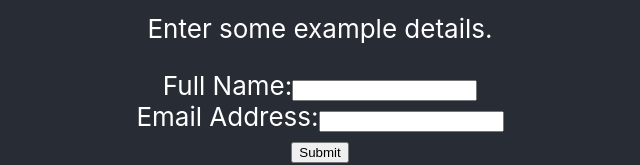
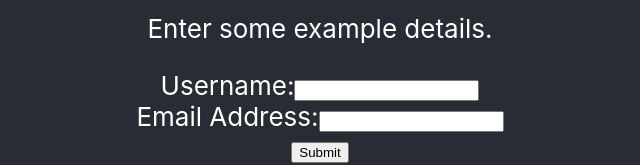
Before and after one commit to lennyleedev/testAPI, a React (Create React App) app in the folder test-api/: page / in a window 1280 px wide. Shown: the part 485-650 px from the top of the page, without its empty margins (320-960 px from the left). Built offline with nearby package versions, Linux system fonts and the light colour scheme.

Commit message:
changed full name to username

```diff
--- a/test-api/src/App.js
+++ b/test-api/src/App.js
@@ -5,7 +5,7 @@ import { johnCreateUser } from './apiService'; // Import the johnCreateUser func
 
 function App() {
   const [formData, setFormData] = useState({
-    fullName: '',
+    username: '',
     emailAddress: '',
   });
 
@@ -31,11 +31,11 @@ function App() {
         </p>
         <form onSubmit={handleSubmit}>
           <label>
-            Full Name:
+            Username:
             <input
               type="text"
-              name="full_name"
-              defaultValue={formData.fullName}
+              name="username"
+              defaultValue={formData.username}
               onChange={handleChange}
             />
           </label>
```
